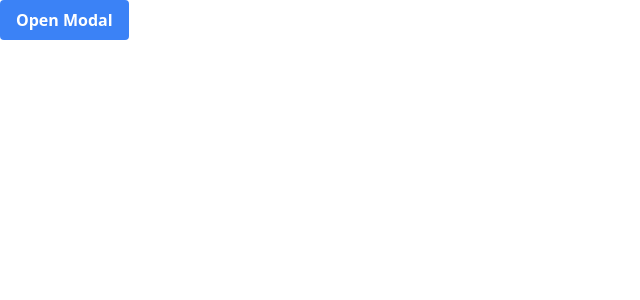
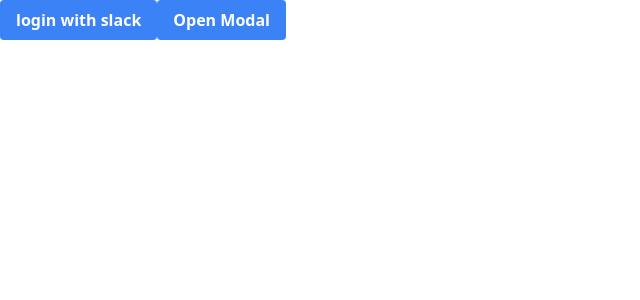
Before and after one commit to muzammilgull123/githubapptest, a React (Create React App) app: page /thankyou/1/1/1 in a window 1280 px wide. Shown: the top 300 px of the page, without its empty margins (0-640 px from the left). Built offline with nearby package versions, Linux system fonts and the light colour scheme.

Commit message:
checking

```diff
--- a/src/Home.jsx
+++ b/src/Home.jsx
@@ -9,8 +9,7 @@ function Home() {
       <div className=' bg-blue-600 h-10 '>
         <div className="relative h-32 w-32 ... ">
           <div className="absolute inset-x-0 top-0  mt-2 ml-2	font-weight: 900 "><h1>Git Oath App</h1></div>
-
-        </div>
+          </div>
 
       </div>
       <div className='h-screen flex items-center justify-center' >
--- a/src/ModalWithButton.jsx
+++ b/src/ModalWithButton.jsx
@@ -18,6 +18,9 @@ const ModalWithButton = ({ onSuccess }) => {
     event.preventDefault();
     setSubmitted(true);
   };
+  const handleSlackLogin = (userid) => {
+    window.location.href = `http://localhost:3000/login/slack`;
+  }
 
   useEffect(() => {
     if (submitted) {
@@ -38,11 +41,12 @@ const ModalWithButton = ({ onSuccess }) => {
           if (response.status === 200) {
             console.log("Repository Name:", repoName);
             console.log("Repository Owner Name:", repoOwnerName);
+            setIsOpen(false);
             setRepoName('');
             setRepoOwnerName('');
             setUserName('');
             setChanelId('');
-            setIsOpen(false);
+
             onSuccess();
           } else {
             throw new Error('Failed to submit data');
@@ -58,6 +62,9 @@ const ModalWithButton = ({ onSuccess }) => {
 
   return (
     <div>
+       <button className="bg-blue-500 hover:bg-blue-700 text-white font-bold py-2 px-4 rounded" onClick={handleSlackLogin} >
+        login with slack
+        </button>
       <button className="bg-blue-500 hover:bg-blue-700 text-white font-bold py-2 px-4 rounded" onClick={openModal}>Open Modal</button>
       {isOpen && (
         <div className="fixed z-10 inset-0 overflow-y-auto">
@@ -91,6 +98,7 @@ const ModalWithButton = ({ onSuccess }) => {
           </div>
         </div>
       )}
+
     </div>
   );
 };
```
Also changed, not shown: public/logo192.png (deleted), public/logo512.png (deleted), src/App.js (line endings or trailing spaces).
